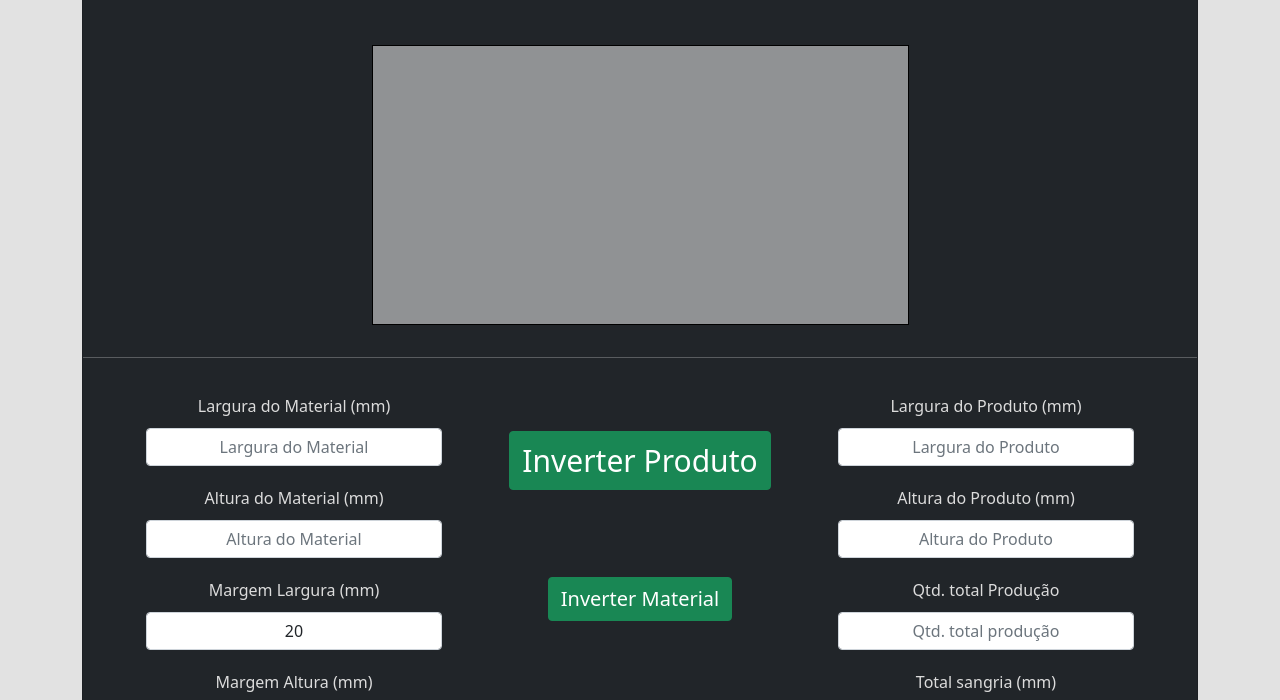
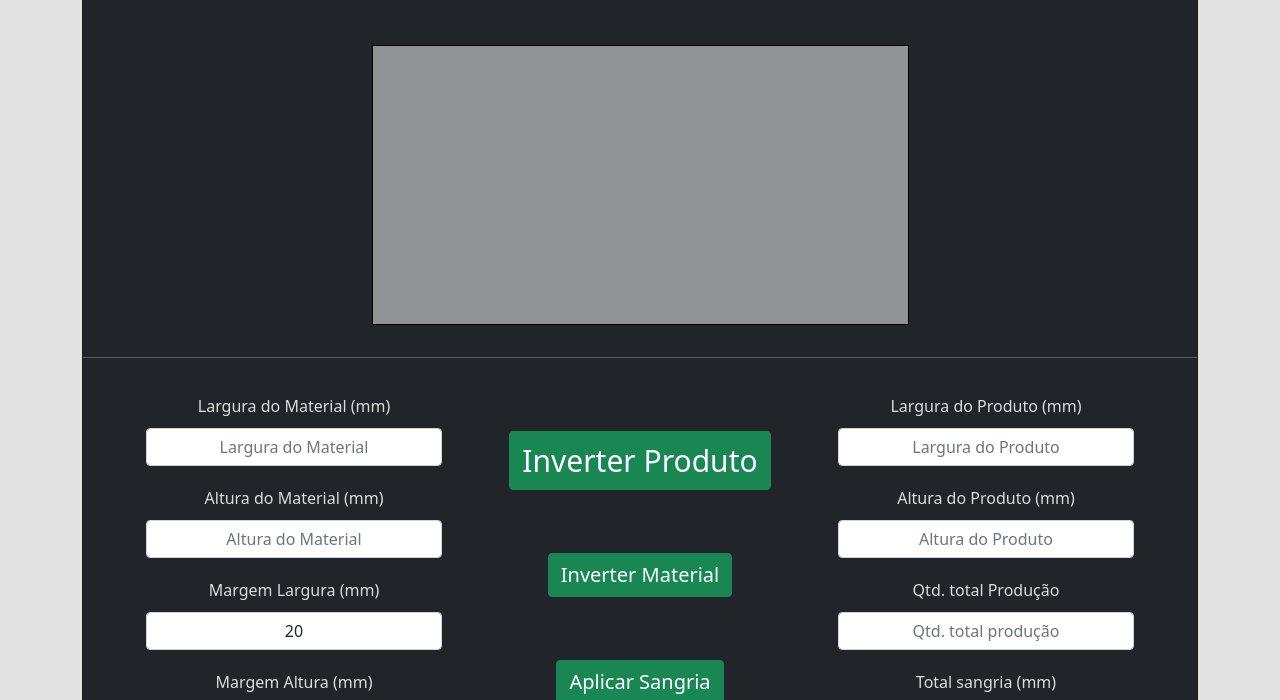
Before and after one commit to leopires97/aproveitamento, a plain HTML site: page index.html in a window 1280 px wide. Shown: the part 69-769 px from the top of the page. Drawn offline with Linux system fonts and the light colour scheme.

Commit message:
Update index.html

```diff
--- a/index.html
+++ b/index.html
@@ -30,9 +30,9 @@
                 <div class="col" style="margin-left: -100px; margin-right: -100px; margin-top: 5%">
                     <button type="button" class="btn btn-success" onclick="inverterProduto()" style="margin-top: 0px; font-size: 30px;">Inverter Produto</button>
                     <hr style="opacity: 0%">
-                    <button type="button" class="btn btn-success" onclick="inverterMaterial()" style="margin-top: 54px; font-size: 20px;">Inverter Material</button>
+                    <button type="button" class="btn btn-success" onclick="inverterMaterial()" style="margin-top: 30px; font-size: 20px;">Inverter Material</button>
                     <hr style="opacity: 0%">
-                    <button type="button" class="btn btn-success" onclick="inverterMaterial()" style="margin-top: 54px; font-size: 20px;">Aplicar Sangria</button>
+                    <button type="button" class="btn btn-success" onclick="inverterMaterial()" style="margin-top: 30px; font-size: 20px;">Aplicar Sangria</button>
                 </div>
                 <div class="col">
                     <label for="largProd" class="labelField" tabindex="3">Largura do Produto (mm)</label>
```
